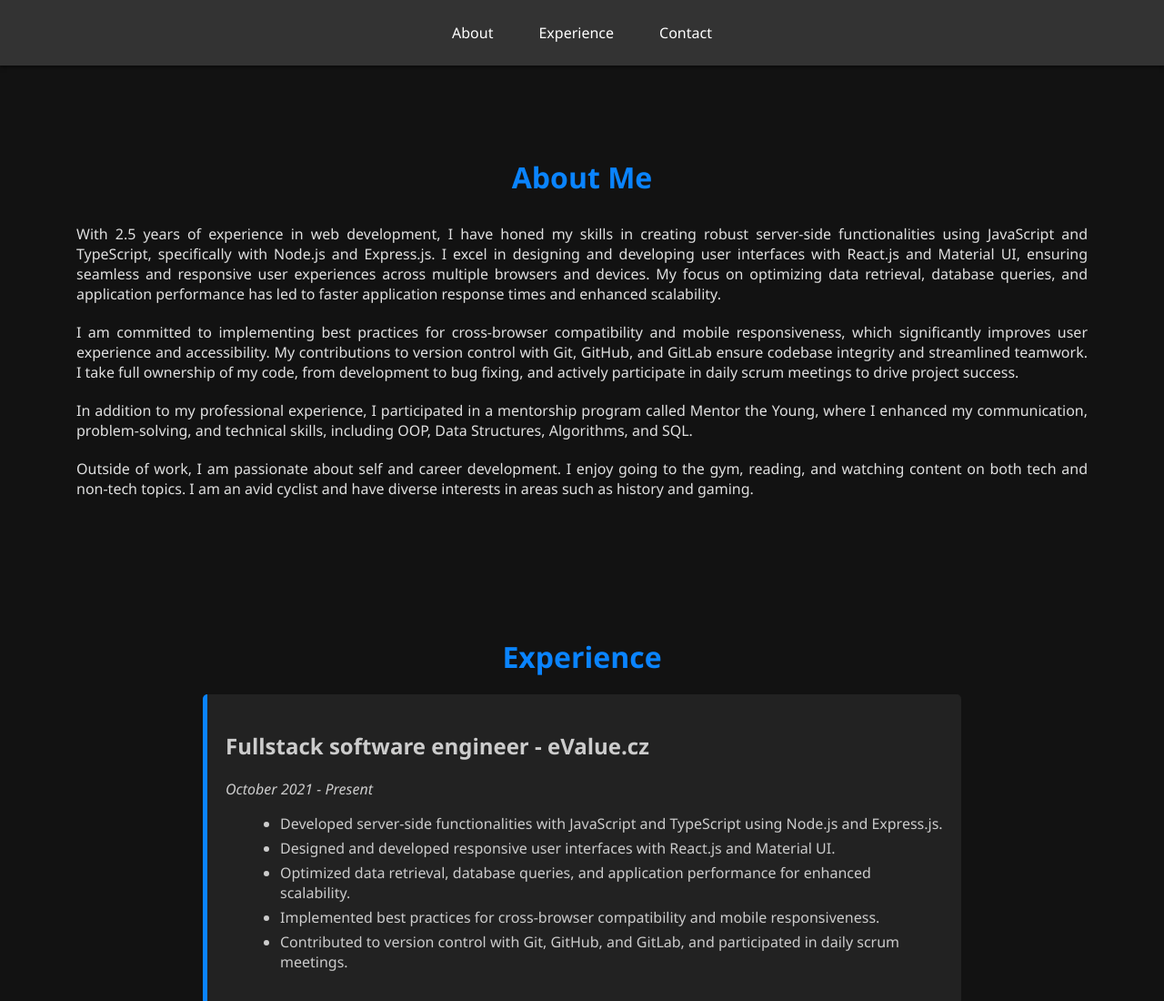
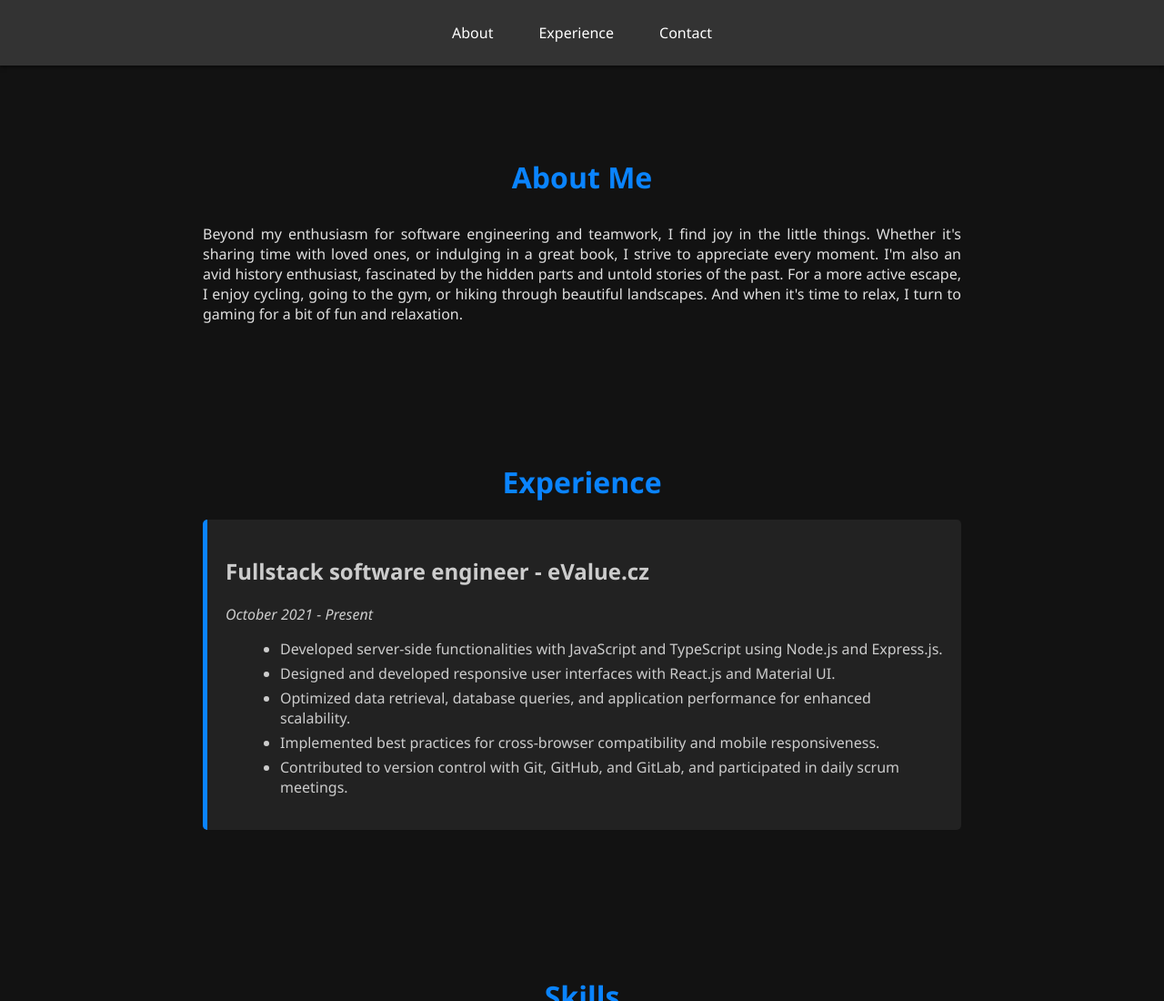
Before and after one commit to GreoN5/personal-portfolio-website, a website: page index.html in a window 1280 px wide. Shown: the top 1100 px of the page at 91% size. Drawn offline with Linux system fonts and the light colour scheme.

Commit message:
feat: enhance about me section with better information

```diff
--- a/index.css
+++ b/index.css
@@ -43,6 +43,7 @@ nav a:focus {
 
 .about p {
   margin: 10px 0;
+  max-width: 75%;
 }
 
 .experience-item {
--- a/index.html
+++ b/index.html
@@ -23,29 +23,12 @@
     <div class="section about" id="about">
       <h1>About Me</h1>
       <p>
-        With 2.5 years of experience in web development, I have honed my skills in creating robust
-        server-side functionalities using JavaScript and TypeScript, specifically with Node.js and
-        Express.js. I excel in designing and developing user interfaces with React.js and Material
-        UI, ensuring seamless and responsive user experiences across multiple browsers and devices.
-        My focus on optimizing data retrieval, database queries, and application performance has led
-        to faster application response times and enhanced scalability.
-      </p>
-      <p>
-        I am committed to implementing best practices for cross-browser compatibility and mobile
-        responsiveness, which significantly improves user experience and accessibility. My
-        contributions to version control with Git, GitHub, and GitLab ensure codebase integrity and
-        streamlined teamwork. I take full ownership of my code, from development to bug fixing, and
-        actively participate in daily scrum meetings to drive project success.
-      </p>
-      <p>
-        In addition to my professional experience, I participated in a mentorship program called
-        Mentor the Young, where I enhanced my communication, problem-solving, and technical skills,
-        including OOP, Data Structures, Algorithms, and SQL.
-      </p>
-      <p>
-        Outside of work, I am passionate about self and career development. I enjoy going to the
-        gym, reading, and watching content on both tech and non-tech topics. I am an avid cyclist
-        and have diverse interests in areas such as history and gaming.
+        Beyond my enthusiasm for software engineering and teamwork, I find joy in the little things.
+        Whether it's sharing time with loved ones, or indulging in a great book, I strive to
+        appreciate every moment. I'm also an avid history enthusiast, fascinated by the hidden parts
+        and untold stories of the past. For a more active escape, I enjoy cycling, going to the gym,
+        or hiking through beautiful landscapes. And when it's time to relax, I turn to gaming for a
+        bit of fun and relaxation.
       </p>
     </div>
     <div class="section" id="experience">
```
